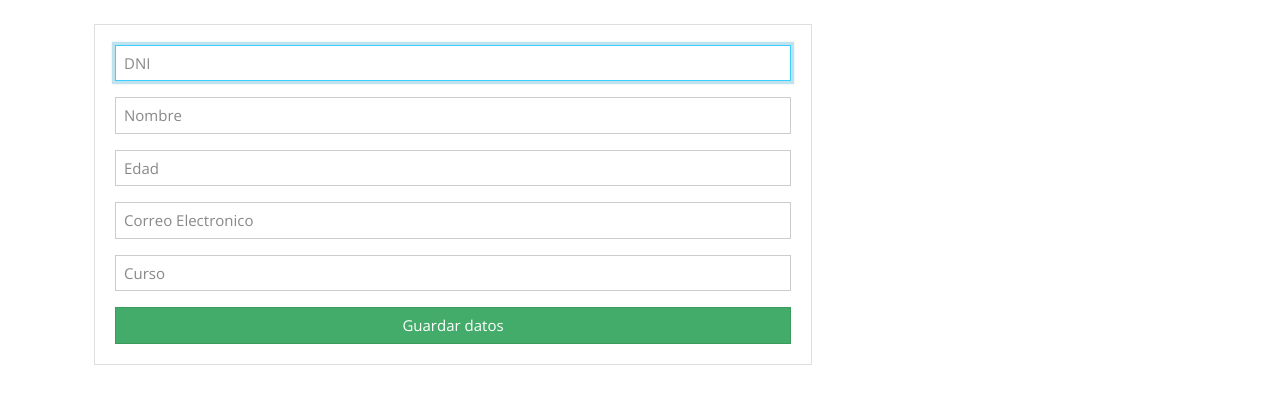
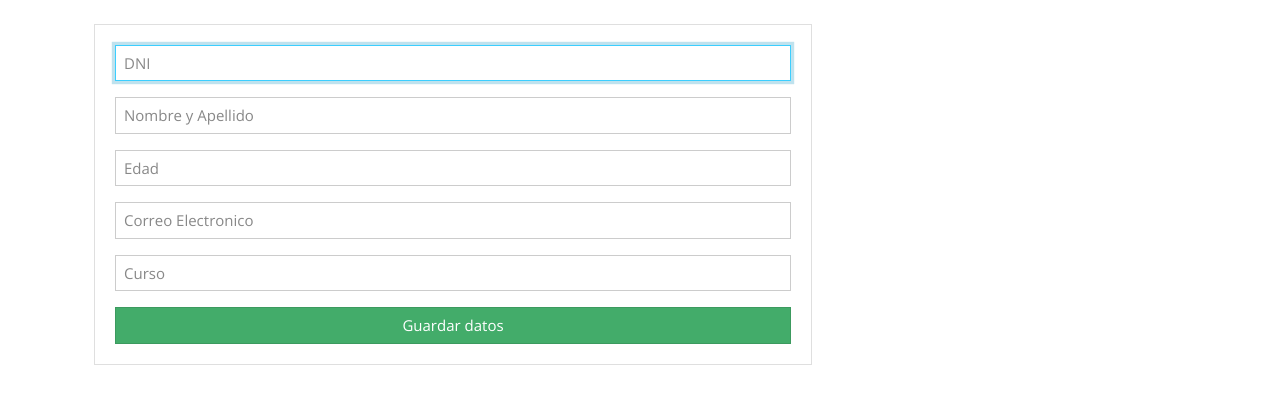
Before and after one commit to marcosnbl/abml-fs-sm, a PHP site: page / in a window 1280 px wide. Shown: the part 55-459 px from the top of the page. Run offline with PHP 8.4, Linux system fonts and the light colour scheme; some libraries are stand-ins or nearby versions.

Commit message:
correccion menor

```diff
--- a/formulario.php
+++ b/formulario.php
@@ -8,7 +8,7 @@
                         <input type="text" name="DNI" class="form-control" placeholder = "DNI" autofocus>
                     </div>
                     <div class="form-group">
-                        <input type="text" name="Nombre" class="form-control" placeholder = "Nombre" autofocus>
+                        <input type="text" name="Nombre" class="form-control" placeholder = "Nombre y Apellido" autofocus>
                     </div>
                     <div class="form-group">
                         <input type="text" name="Edad" class="form-control" placeholder = "Edad" autofocus>
```
